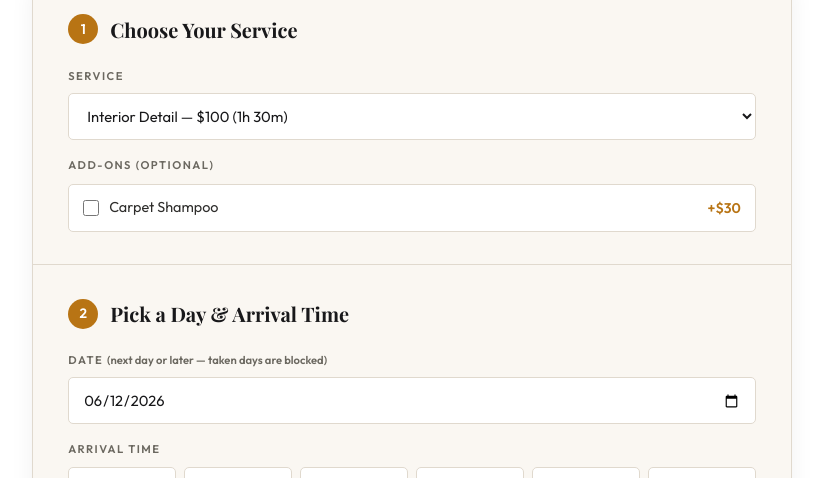
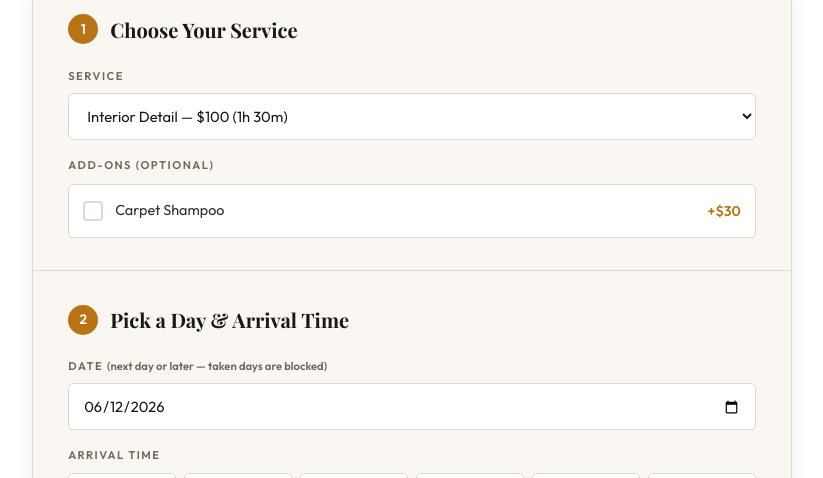
Before and after one commit to CoolPotato31F/kaiserdetailing.com, a Flask app: page / in a window 1280 px wide. Shown: the part 4788-5266 px from the top of the page, without its empty margins (228-1051 px from the left). Run offline with Flask 3, Linux system fonts and the light colour scheme; data comes from the database, SQL or seed files in the repository; some web fonts are replaced.

Commit message:
update 2026-06-10 16:41:44

```diff
--- a/templates/index.html
+++ b/templates/index.html
@@ -630,15 +630,32 @@ footer {
 .bk-fg { margin-bottom: 1rem; }
 .bk-addons { display: flex; flex-direction: column; gap: 8px; margin-top: 0.6rem; }
 .bk-addon {
-  display: flex; justify-content: space-between; align-items: center;
-  padding: 11px 14px; border-radius: var(--r);
-  background: var(--white); border: 1px solid var(--rule);
-  cursor: pointer; transition: 0.15s;
+  display: flex; align-items: center; gap: 12px;
+  padding: 14px 14px; border-radius: var(--r);
+  background: var(--white); border: 1.5px solid var(--rule);
+  cursor: pointer; transition: border-color 0.15s, background 0.15s;
+  user-select: none; -webkit-tap-highlight-color: transparent;
 }
 .bk-addon:hover { border-color: var(--gold-bd); }
-.bk-addon label { display: flex; align-items: center; gap: 10px; font-size: 0.9rem; color: var(--ink); cursor: pointer; }
-.bk-addon input { accent-color: var(--gold); width: 16px; height: 16px; cursor: pointer; }
-.bk-addon .ac { font-size: 0.88rem; color: var(--gold); font-weight: 600; }
+.bk-addon.checked { border-color: var(--gold); background: var(--gold-bg); }
+.bk-addon-check {
+  width: 20px; height: 20px; border-radius: 4px; flex-shrink: 0;
+  border: 2px solid var(--rule); background: var(--white);
+  display: flex; align-items: center; justify-content: center;
+  transition: 0.15s;
+}
+.bk-addon.checked .bk-addon-check {
+  background: var(--gold); border-color: var(--gold);
+}
+.bk-addon.checked .bk-addon-check::after {
+  content: ''; display: block;
+  width: 5px; height: 9px;
+  border: 2px solid #fff; border-top: none; border-left: none;
+  transform: rotate(45deg) translate(-1px, -1px);
+}
+.bk-addon-name { flex: 1; font-size: 0.9rem; color: var(--ink); }
+.bk-addon.checked .bk-addon-name { color: var(--charcoal); font-weight: 500; }
+.bk-addon .ac { font-size: 0.88rem; color: var(--gold); font-weight: 600; white-space: nowrap; }
 .bk-times { display: grid; grid-template-columns: repeat(auto-fill, minmax(96px, 1fr)); gap: 8px; }
 .bk-time {
   padding: 10px; text-align: center; border-radius: var(--r);
@@ -800,8 +817,9 @@ footer {
   .contact-toggle button { flex: 1; padding: 11px; font-size: 0.88rem; }
 
   /* Add-ons */
-  .bk-addon { padding: 13px 12px; }
-  .bk-addon label { font-size: 0.88rem; gap: 8px; }
+  .bk-addon { padding: 15px 12px; gap: 12px; }
+  .bk-addon-name { font-size: 0.9rem; }
+  .bk-addon-check { width: 22px; height: 22px; }
 
   /* Summary */
   .bk-summary { padding: 1rem 1.1rem; }
@@ -1873,17 +1891,19 @@ function renderAddons() {
     const a = ADDONS[key];
     const row = document.createElement("div");
     row.className = "bk-addon";
-    row.innerHTML = `<label><input type="checkbox" data-key="${key}"> ${a.name}</label><span class="ac">+$${a.price}</span>`;
-    row.querySelector("input").addEventListener("change", e => {
-      if (e.target.checked) bk.addons.add(key); else bk.addons.delete(key);
+    row.setAttribute("role", "checkbox");
+    row.setAttribute("aria-checked", "false");
+    row.setAttribute("tabindex", "0");
+    row.innerHTML = `<span class="bk-addon-check" aria-hidden="true"></span><span class="bk-addon-name">${a.name}</span><span class="ac">+$${a.price}</span>`;
+    const toggle = () => {
+      const checked = row.getAttribute("aria-checked") === "true";
+      row.setAttribute("aria-checked", !checked);
+      row.classList.toggle("checked", !checked);
+      if (!checked) bk.addons.add(key); else bk.addons.delete(key);
       renderSummary();
-    });
-    row.addEventListener("click", e => {
-      if (e.target.tagName !== "INPUT") {
-        const cb = row.querySelector("input"); cb.checked = !cb.checked;
-        cb.dispatchEvent(new Event("change"));
-      }
-    });
+    };
+    row.addEventListener("click", toggle);
+    row.addEventListener("keydown", e => { if (e.key === " " || e.key === "Enter") { e.preventDefault(); toggle(); } });
     box.appendChild(row);
   });
 }
```
